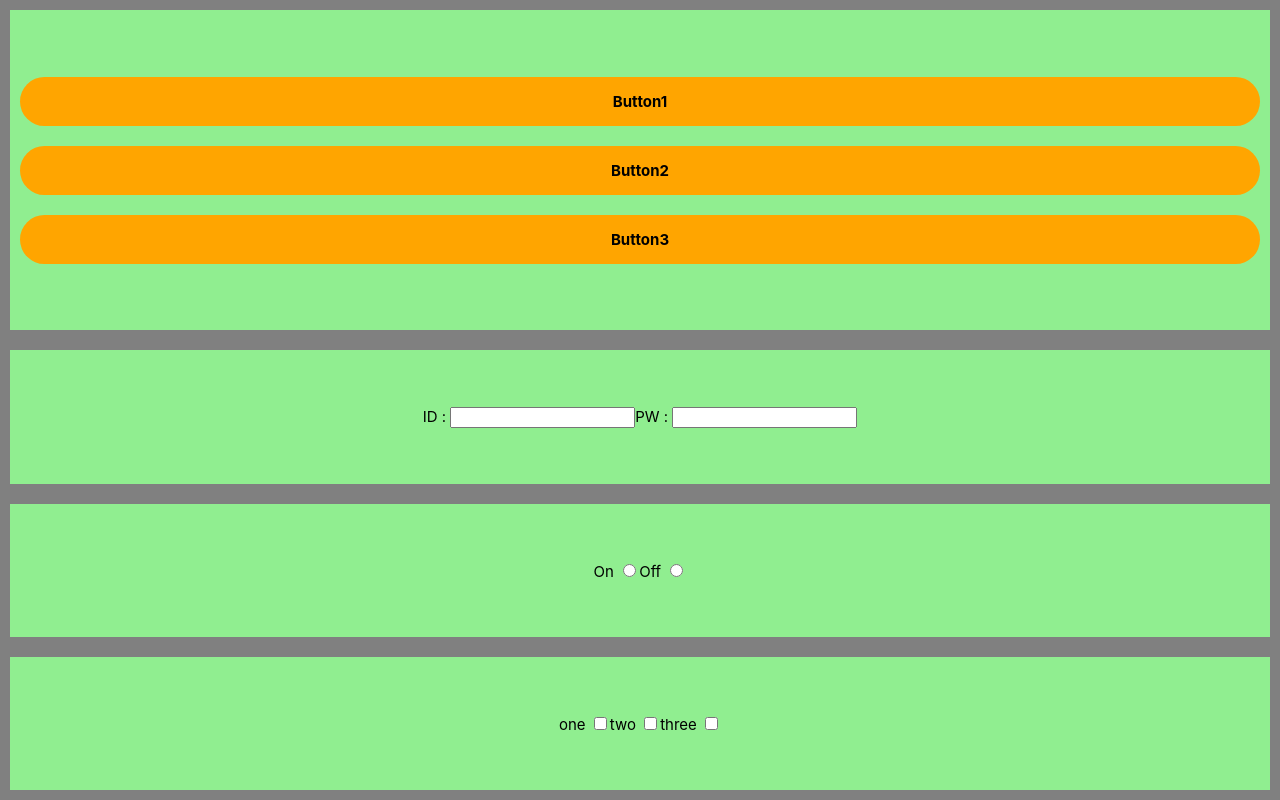
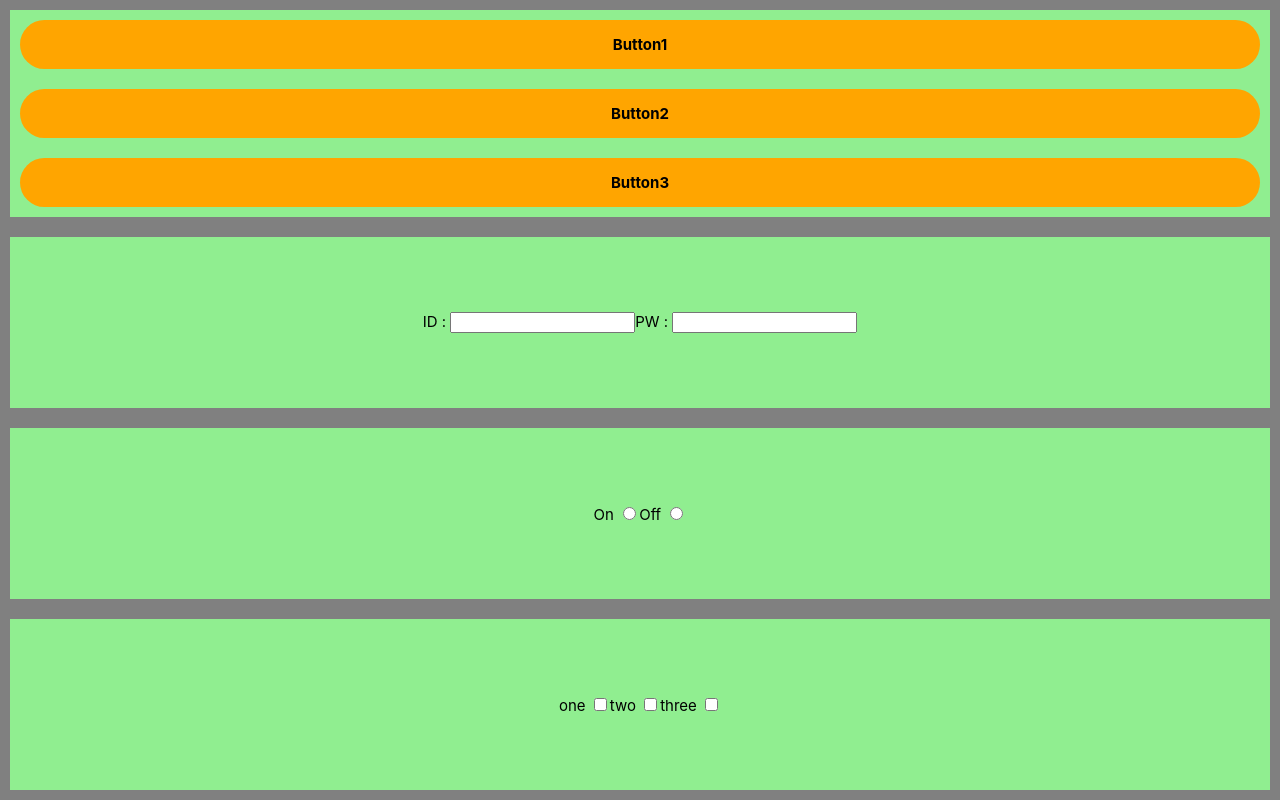
Before and after one commit to bettynigat/ojtProject, a React (Create React App) app: page / in a window 1280 px wide. Built offline with nearby package versions, Linux system fonts and the light colour scheme.

Commit message:
Update day1.css

```diff
--- a/src/days/day1/day1.css
+++ b/src/days/day1/day1.css
@@ -12,7 +12,7 @@
   display: flex;
   align-items: center;
   justify-content: center;
-  flex-grow: 1;
+  flex: 1;
 
 }
 
```
